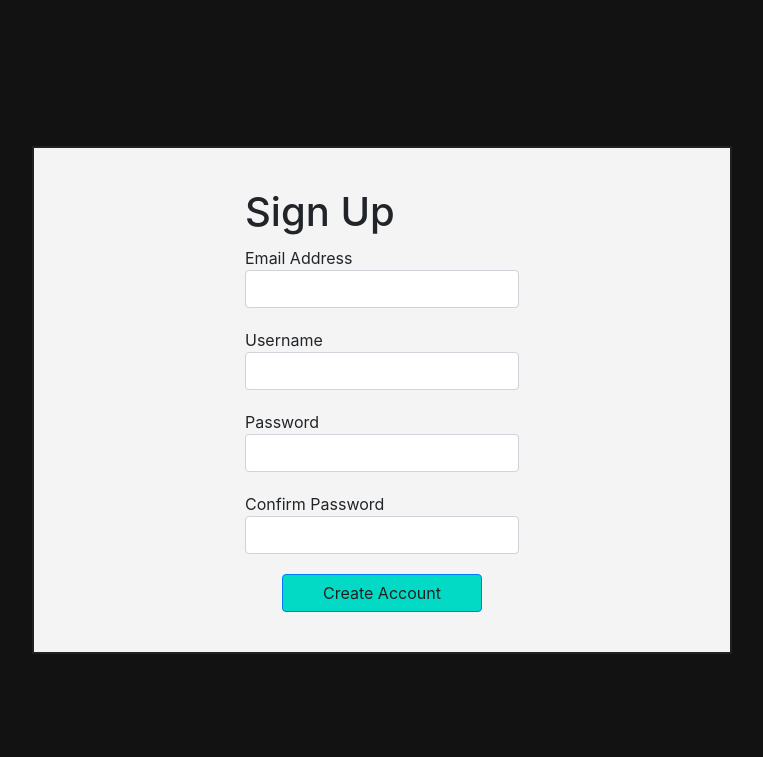
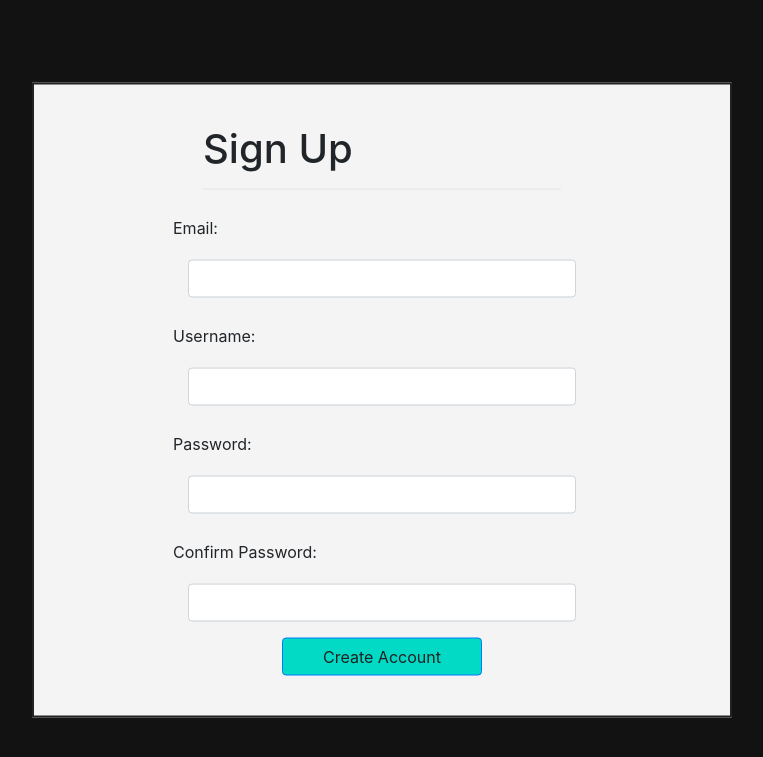
Before and after one commit to mastrHyperion98/SOEN287_Project, a Flask app: page /create-account in a window 1280 px wide. Shown: the top 757 px of the page, without its empty margins (258-1021 px from the left). Run offline with Flask 2, Linux system fonts and the light colour scheme; some libraries are stand-ins or nearby versions.

Commit message:
Update to validations and Create Account Complete

```diff
--- a/A2/app.py
+++ b/A2/app.py
@@ -2,7 +2,7 @@ import os
 import json
 from flask import Flask, render_template, url_for, redirect, request, session, current_app, send_from_directory, \
     send_file
-from forms import LoginForm
+from forms import LoginForm, CreateAccount
 
 app = Flask(__name__)
 app.secret_key = 'allo'
@@ -22,10 +22,11 @@ def login():
 
 @app.route('/create-account', methods=['POST', 'GET'])
 def create_account():
-    form = LoginForm()
+    form = CreateAccount()
     if form.validate_on_submit():
         return redirect(url_for("login"))
-    return render_template("CreateAccount.html")
+    return render_template("CreateAccount.html", form=form)
+
 
 @app.route('/dashboard')
 def dashboard():
--- a/A2/forms.py
+++ b/A2/forms.py
@@ -1,10 +1,18 @@
 from flask_wtf import FlaskForm
 from wtforms import StringField, TextField, SubmitField, PasswordField, SelectField
 from wtforms.fields.html5 import EmailField, DateField, IntegerField
-from wtforms.validators import InputRequired, Email, Length, Regexp, ValidationError, NumberRange
+from wtforms.validators import InputRequired, Email, Length, Regexp, ValidationError, NumberRange, EqualTo, DataRequired
 
 
 class LoginForm(FlaskForm):
-    email = EmailField('Email', validators=[InputRequired(), Email()])
-    password = PasswordField('Password', validators=[InputRequired()])
+    email = EmailField('Email:', validators=[InputRequired(), Email()])
+    password = PasswordField('Password:', validators=[InputRequired()])
     submit = SubmitField('Login')
+
+
+class CreateAccount(FlaskForm):
+    email = EmailField('Email:', validators=[InputRequired(), Email()])
+    username = StringField('Username:', validators=[InputRequired(), Length(6,16)])
+    password = PasswordField('Password:', validators=[DataRequired(), Length(8, 16)])
+    confirm = PasswordField('Confirm Password:', validators=[DataRequired(), EqualTo('password', message='Passwords must match.')])
+    submit = SubmitField('Create Account')
--- a/A2/templates/CreateAccount.html
+++ b/A2/templates/CreateAccount.html
@@ -5,23 +5,8 @@
 <div class="container form d-flex justify-content-center center border-3">
    <div class="page-header">
        <h1>Sign Up</h1>
-    <form method="POST" action="{{ url_for('create_account')}}">
-    <label for="email_field">Email Address
-    <input type="email" class="form-control" id="email_field" name="email" aria-describedby="emailHelp">
-    </label>
-    <label for="username_field">Username
-    <input type="text" class="form-control" id="username_field" name="username" aria-describedby="emailHelp">
-    </label>
-    <label for="InputPassword1">Password
-    <input type="password" class="form-control" id="InputPassword1" name="password1">
-    </label>
-    <label for="InputPassword2"> Confirm Password
-    <input type="password" class="form-control" id="InputPassword2" name="password2">
-    </label>
-    <div class="col text-center">
-     <button type="submit" class="btn btn-primary" value="Submit">Create Account</button>
-    </div>
-</form>
+   <hr/>
+        {{ content_form(form, '/create-account')}}
    </div>
 </div>
 {% endblock %}
--- a/A2/templates/Login.html
+++ b/A2/templates/Login.html
@@ -6,9 +6,10 @@
 <div class="row-12 align-items-center">
    <div class="page-header">
        <h1>Welcome to Chatty! </h1>
+       <hr/>
    </div>
     <div class="row-12 align-items-center">
-    {{ content_form(form, '/Login')}}
+    {{ content_form(form, '/login')}}
     <div class="col text-center">
         <label><a href="/create-account"> Create Account</a></label>
     </div>
--- a/A2/templates/base.html
+++ b/A2/templates/base.html
@@ -15,7 +15,9 @@
 {# The following 2 macros are based on the code from http://www.codetodd.com/flask-bootstrap-and-bootstrap-4-0/ #}
 {% macro form_group(field) -%}
     <div class="form-group row required">
-        {{ field.label(class_="col col-form-label") }}
+        <div class="row-12">
+        {{ field.label(class_="row row-form-label ") }}
+        </div>
         {% if field.type in ['MultiCheckboxField', 'RadioField'] %}
             {% if field.errors %}
                 <div class="form-control is-invalid">
@@ -34,7 +36,7 @@
             {% if field.errors %}
                 {{ field(class_="form-control is-invalid") }}
             {% else %}
-                {{ field(class_="form-control col-sm-8") }}
+                {{ field(class_="form-control") }}
             {% endif %}
         {% endif %}
         {% if field.errors %}
```
